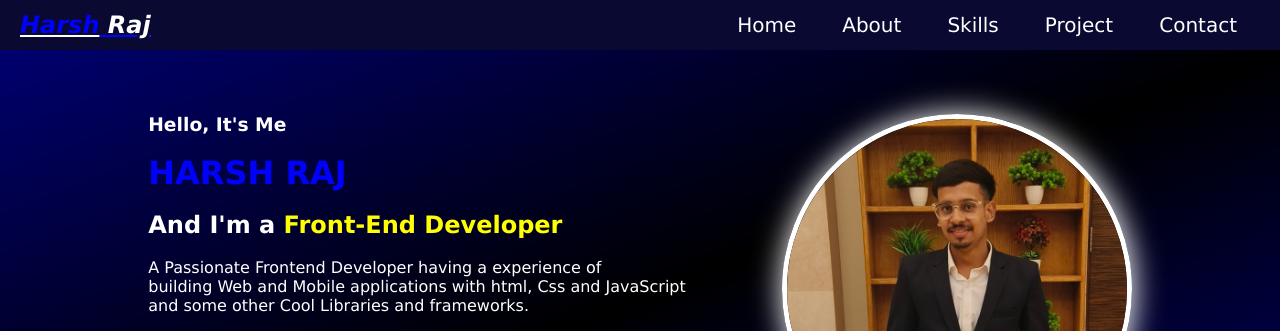
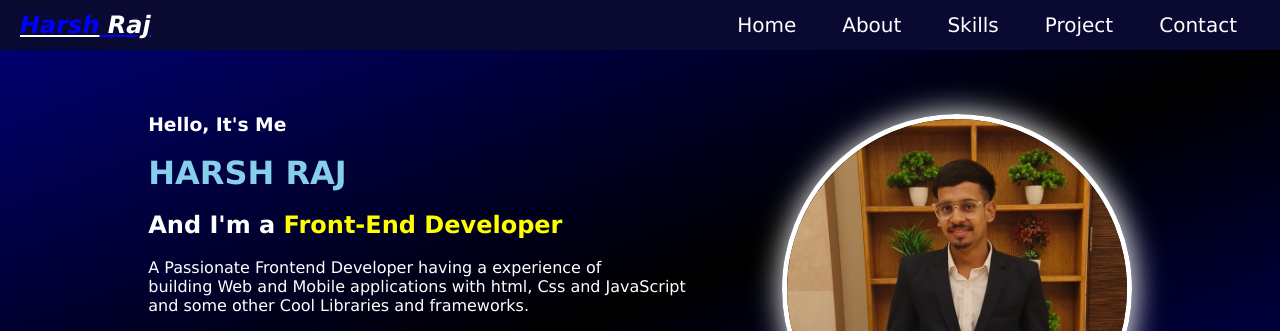
Before and after one commit to harsh10009/Personal-Portfolio, a plain HTML site: page index.html in a window 1280 px wide. Shown: the top 331 px of the page. Drawn offline with Linux system fonts and the light colour scheme.

Commit message:
Update styles.css

```diff
--- a/styles.css
+++ b/styles.css
@@ -131,7 +131,7 @@
 
 
 .intro h1{
-    color: blue;
+    color: skyblue;
 
 }
 
```
